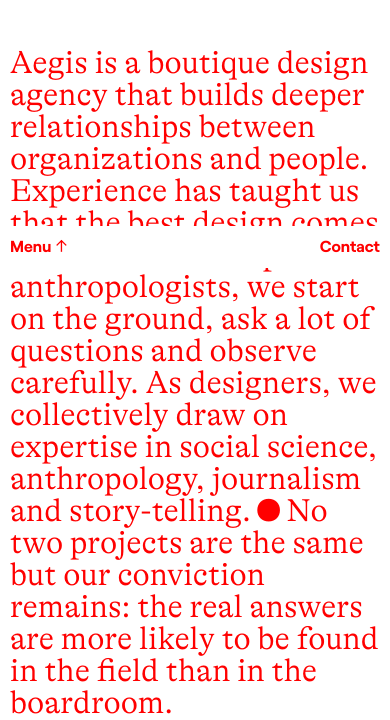
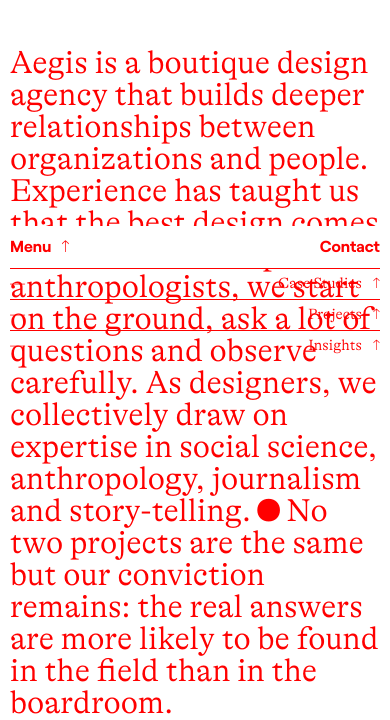
Before and after one commit to kurskiypavel/aegisWebsite, a PHP site: page / in a window 390 px wide. Shown: the part 576-1296 px from the top of the page. Run offline with PHP 8.4, Linux system fonts and the light colour scheme; style sheets or scripts are compiled from the project's sources.

Commit message:
mobile menu css+js done

```diff
--- a/index.html
+++ b/index.html
@@ -497,12 +497,50 @@
             </div>
         </div>
         <div class="navigation">
-            <div>
-                <span class="text-menu">Menu</span>
-                <span class="arrow-menu">↑</span>
+            <div class="navigation-content">
+                <div id="menu-js">
+                    <span class="text-menu">Menu</span>
+                    <span class="arrow-menu">↑</span>
+                </div>
+                <div class="text-menu">
+                    <span>Contact</span>
+                </div>
             </div>
-            <div class="text-menu">
-                <span>Contact</span>
+            <div class="mobile-menu">
+
+                <div class="row">
+                    <div class="col-12" style="">
+                        <div class="flex-navigation-items">
+                            <div>—</div>
+                            <div>
+                                <span class="text-nav" style="">Case Studies</span>
+                                <span>↑</span>
+                            </div>
+                        </div>
+                    </div>
+                </div>
+                <div class="row">
+                    <div class="col-12" style="">
+                        <div class="flex-navigation-items">
+                            <div>—</div>
+                            <div>
+                                <span class="text-nav" style="">Projects</span>
+                                <span>↑</span>
+                            </div>
+                        </div>
+                    </div>
+                </div>
+                <div class="row">
+                    <div class="col-12" style="">
+                        <div class="flex-navigation-items">
+                            <div>—</div>
+                            <div>
+                                <span class="text-nav" style="">Insights</span>
+                                <span>↑</span>
+                            </div>
+                        </div>
+                    </div>
+                </div>
             </div>
         </div>
     </div>
--- a/js/style.js
+++ b/js/style.js
@@ -1,5 +1,23 @@
+/*---------+---------+---------+---------*/
+/*             |MOBILE MENU|             */
+/*---------+---------+---------+---------*/
+
+function processMenu() {
+    $('.navigation').toggleClass('nav-opened');
+}
+
+function initEvents() {
+
+    /*             |MOBILE MENU|             */
+    $('#menu-js').click(processMenu);
+}
+
 function readyDOMStyle(){
-    console.log("hello1")
+    console.log("Init initEvents")
+
+    initEvents();
+
+
 }
 
 $(document).ready(readyDOMStyle);
--- a/scss/main.scss
+++ b/scss/main.scss
@@ -36,7 +36,8 @@
     opacity: .5;
   }
 }
-.clear-underline{
+
+.clear-underline {
   text-decoration: unset;
 }
 
@@ -76,7 +77,6 @@
     overflow-x: hidden;
 
     padding: 0 10px;
-
 
 
     .body {
@@ -160,6 +160,7 @@
 
 
           }
+
           i {
             font-family: GT-Alpina-Standard-Light-Italic, sans-serif;
             font-size: 16px;
@@ -180,6 +181,7 @@
 
         &.clients-block {
           margin-bottom: 60px;
+
           img:first-child {
             max-width: 323px;
             margin: 0 auto;
@@ -197,14 +199,53 @@
 
   .navigation {
     background: white;
-    display: flex;
-    justify-content: space-between;
     position: fixed;
     bottom: 0;
     padding: 0 10px;
     width: calc(100vw - 20px);
-    font-size: 16px;
-    line-height: 42px;
+
+    &.nav-opened{
+      .mobile-menu {
+        height: 114px;
+      }
+      .arrow-menu{
+        transform: rotate(180deg);
+        -ms-transform: rotate(180deg);
+        -webkit-transform: rotate(180deg);
+      }
+    }
+
+    .navigation-content {
+      display: flex;
+      justify-content: space-between;
+      width: 100%;
+      font-size: 16px;
+      line-height: 42px;
+    }
+
+    .mobile-menu {
+      transition: .3s;
+      height: 0;
+      width: 100%;
+
+      .row {
+        height: 30px;
+        border-top: 1px solid;
+
+        .flex-navigation-items {
+          display: flex;
+          justify-content: space-between;
+          width: 100%;
+          font-size: 15px;
+          line-height: 29px;
+          font-family: GT-Alpina-Standard-Light, sans-serif;
+
+          .text-nav {
+            margin-right: 8px;
+          }
+        }
+      }
+    }
 
     .text-menu {
       font-family: Roobert-Bold, sans-serif;
@@ -212,8 +253,11 @@
     }
 
     .arrow-menu {
-      font-family: Roobert-Regular, sans-serif;
-      font-size: 19px;
+      display: inline-block;
+      transition: 0.3s;
+      font-family: GT-Alpina-Standard-Light, sans-serif;
+      font-size: 17px;
+      margin-left: 6px;
     }
   }
 }
```
Also changed, not shown: css/main.css, 1 other file.
